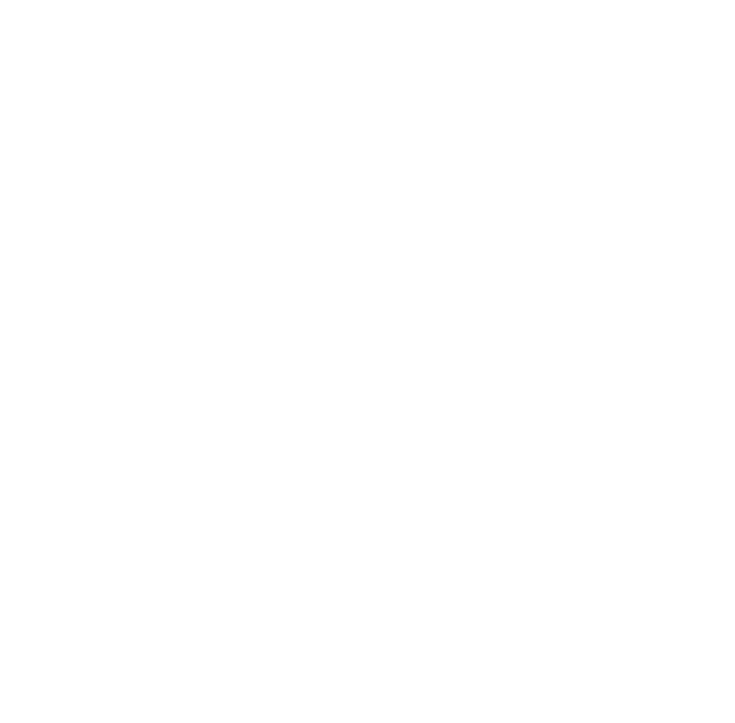
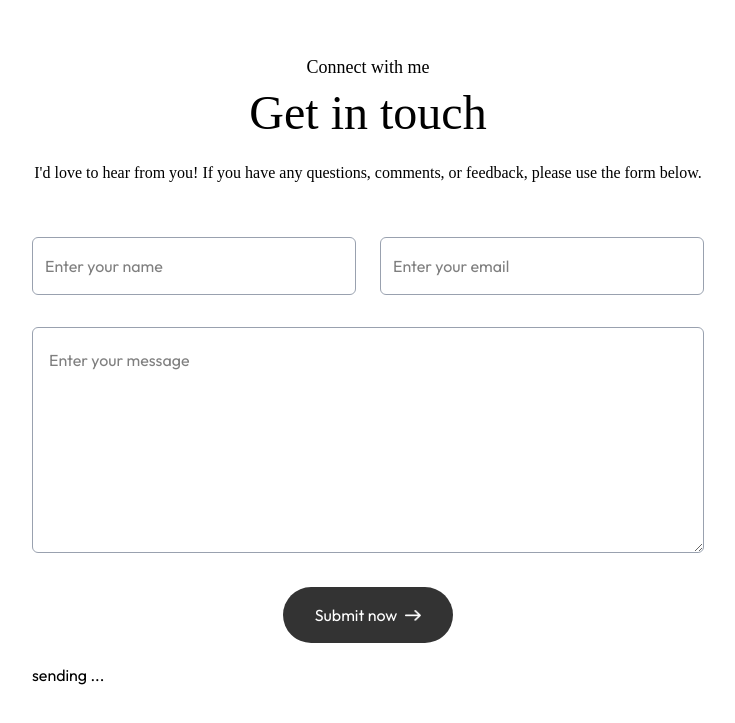
Before and after one commit to Siabashokaki/my-portfolio-website, a Next.js app: page / in a window 1280 px wide. Shown: the part 2919-3642 px from the top of the page, without its empty margins (272-1007 px from the left). Before the commit the page ends 2932 px from the top, so only its background shows below. Built offline with nearby package versions, Linux system fonts and the light colour scheme; a web font is replaced by a local one.

Commit message:
Contact page added!

```diff
--- /dev/null
+++ b/app/components/Contact.jsx
@@ -0,0 +1,51 @@
+import React from 'react'
+import Image from 'next/image'
+import { assets } from '@/assets/assets'
+
+const Contact = () => {
+  return (
+    <div id='contact' className='w-full px-[12%] py-10 scroll-mt-20 bg-[url("/footer-bg-color.png")] bg-no-repeat bg-center bg-[length:90%_auto]'>
+      <h4 className='text-center mb-2 text-lg font-Ovo'>
+        Connect with me
+      </h4>
+      <h2 className='text-center text-5xl font-Ovo'>
+        Get in touch
+      </h2>
+
+      <p className='text-center max-w-2xl mx-auto mt-5 mb-12 font-Ovo'>
+        I'd love to hear from you! If you have any questions, comments, or feedback, please use the form below.
+      </p>
+
+      <form className='max-w-2xl mx-auto'>
+        <div className='grid grid-cols-1 md:grid-cols-2 gap-6 mt-10 mb-8'>
+          <input
+            type="text"
+            placeholder='Enter your name'
+            required
+            className='flex-1 p-3 outline-none border-[0.5px] border-gray-400 rounded-md bg-white'
+          />
+          <input
+            type="email"
+            placeholder='Enter your email'
+            required
+            className='flex-1 p-3 outline-none border-[0.5px] border-gray-400 rounded-md bg-white'
+          />
+        </div>
+        <textarea
+          rows='6'
+          placeholder='Enter your message'
+          required
+          className='w-full p-4 outline-none border-[0.5px] border-gray-400 rounded-md bg-white mb-6'
+        ></textarea>
+
+        <button type='submit' className='py-3 px-8 w-max flex items-center justify-between gap-2 bg-black/80 text-white rounded-full mx-auto hover:bg-black duration-500'>
+          Submit now <Image src={assets.right_arrow_white} alt='' className='w-4'/>
+        </button>
+
+        <p className='mt-4'>sending ...</p>
+      </form>
+    </div>
+  )
+}
+
+export default Contact
--- a/app/page.js
+++ b/app/page.js
@@ -1,5 +1,6 @@
 'use client'
 import About from "./components/About";
+import Contact from "./components/Contact";
 import Header from "./components/Header";
 import Navbar from "./components/Navbar";
 import Services from "./components/Services";
@@ -13,6 +14,7 @@
     <About />
     <Services />
     <Work />
+    <Contact />
 
     </>
   );
```
